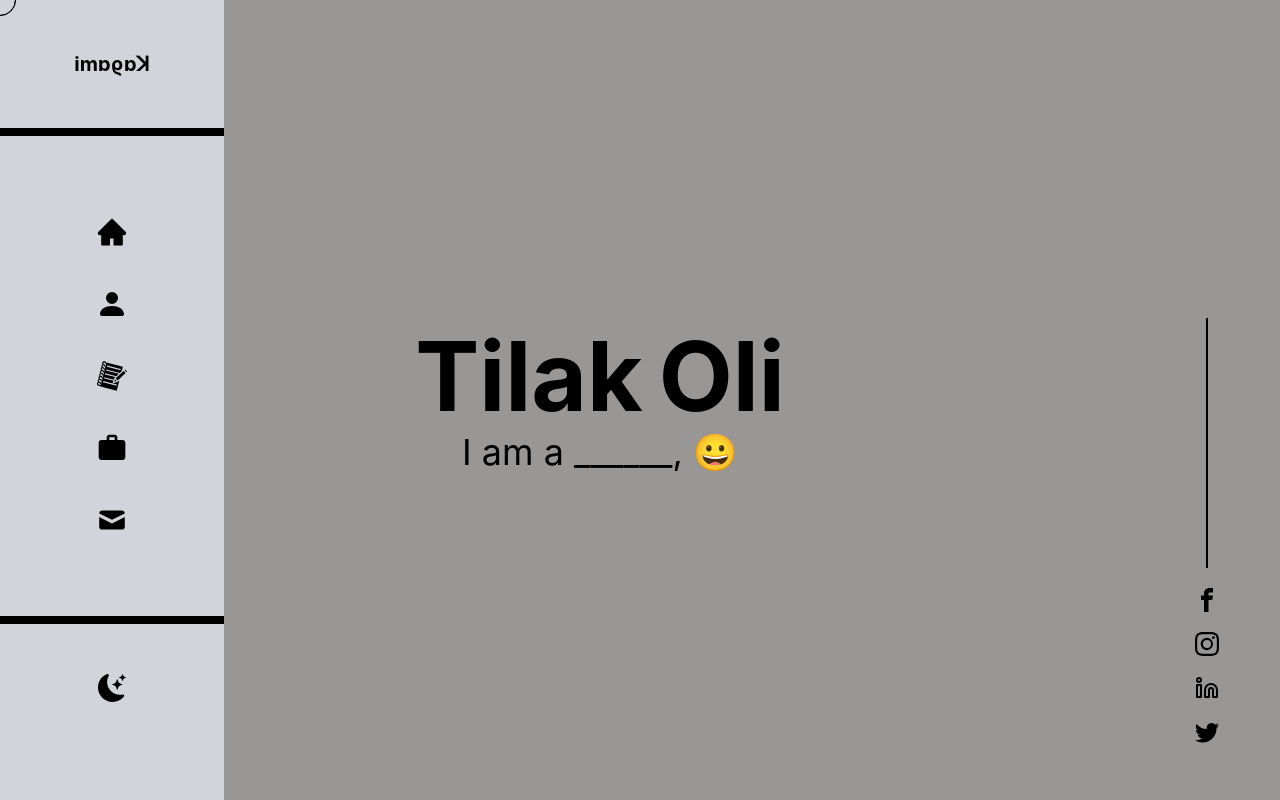
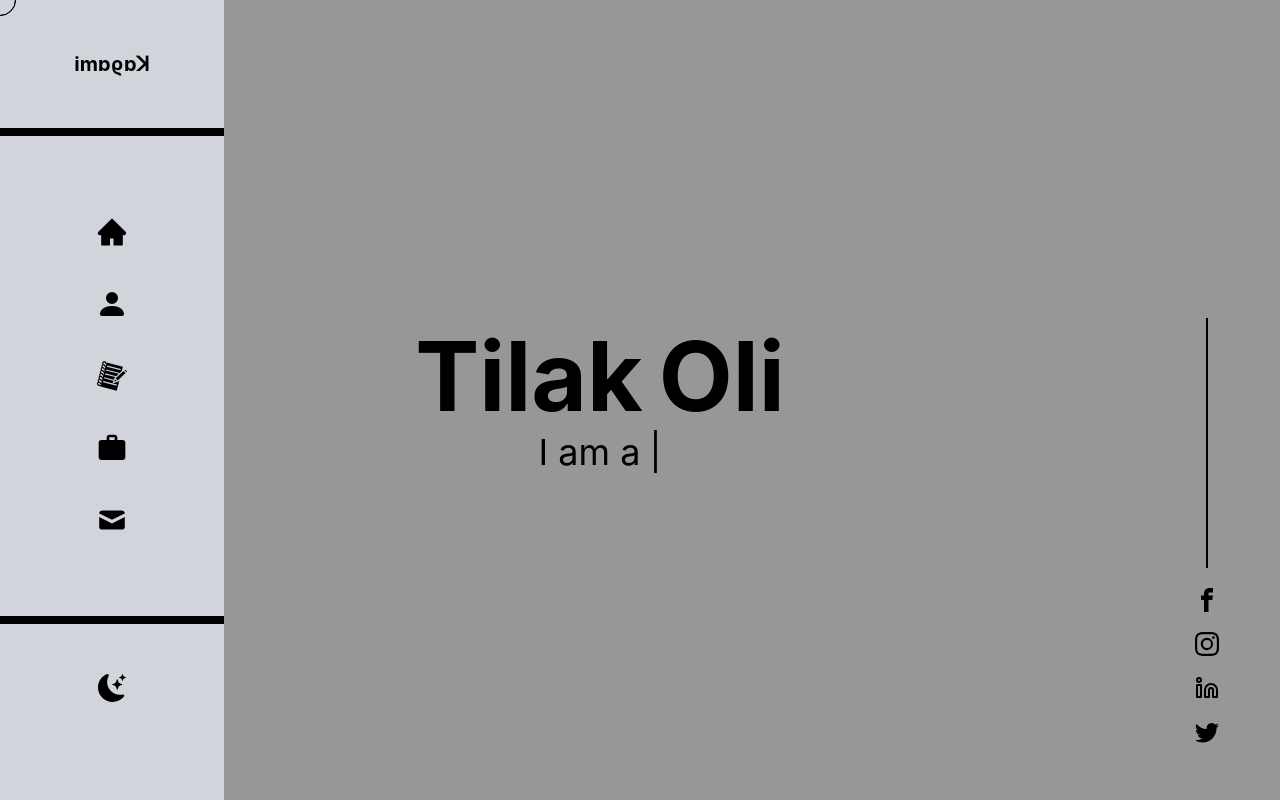
Before and after one commit to tilakoli/project_v2, a Next.js app: page / in a window 1280 px wide. Built offline with nearby package versions, Linux system fonts and the light colour scheme.

Commit message:
homepage typewriter animation updated to work properly with custom cursor

```diff
--- a/Components/Homepage/TypicalAnimation.js
+++ b/Components/Homepage/TypicalAnimation.js
@@ -1,6 +1,6 @@
 import React from "react";
 import { motion } from "framer-motion";
-// import Typical from "react-typical";
+import TypeWriter from 'typewriter-effect'
 
 const TypicalAnimation = () => {
   return (
@@ -15,16 +15,19 @@ const TypicalAnimation = () => {
           type: "tween",
         }}
       >
-        I am a ______, 😀
+        I am a <span className="capitalize">
+        <TypeWriter
+        options={{
+          autoStart: true,
+          loop: true,
+        }}
+        onInit={
+         ((typewriter) => {
+          typewriter.typeString('Developer!').pauseFor(2000).deleteAll().pauseFor(2000).typeString('Technophile!').pauseFor(2000).deleteAll().pauseFor(2000).typeString('Astrophile!').pauseFor(2000).deleteAll().pauseFor(2000).typeString('codaholic!').pauseFor(2000).deleteAll().start()
+         })
+        }/>
+        </span>
         {/* I am an apostrophe -> just a symbol to remind you that theres more to see  */}
-        {/* I am Saisha`s Love💛! */}
-        {/* <span>
-          <Typical
-            steps={["Developer!", 4000, "Designer!", 4000, "Freelancer!", 4000]}
-            loop={Infinity}
-            wrapper="p"
-          />
-        </span> */}
       </motion.div>
     </div>
   );
--- a/package.json
+++ b/package.json
@@ -19,8 +19,8 @@
     "react-tabs": "^6.0.0",
     "react-tooltip": "^4.2.21",
     "react-tsparticles": "^2.1.4",
-    "react-typical": "^0.1.3",
-    "tsparticles": "^2.1.4"
+    "tsparticles": "^2.1.4",
+    "typewriter-effect": "^2.19.0"
   },
   "devDependencies": {
     "@types/node": "^17.0.21",
```
Also changed, not shown: 1 other file (tests, documents, lock files or other folders).
